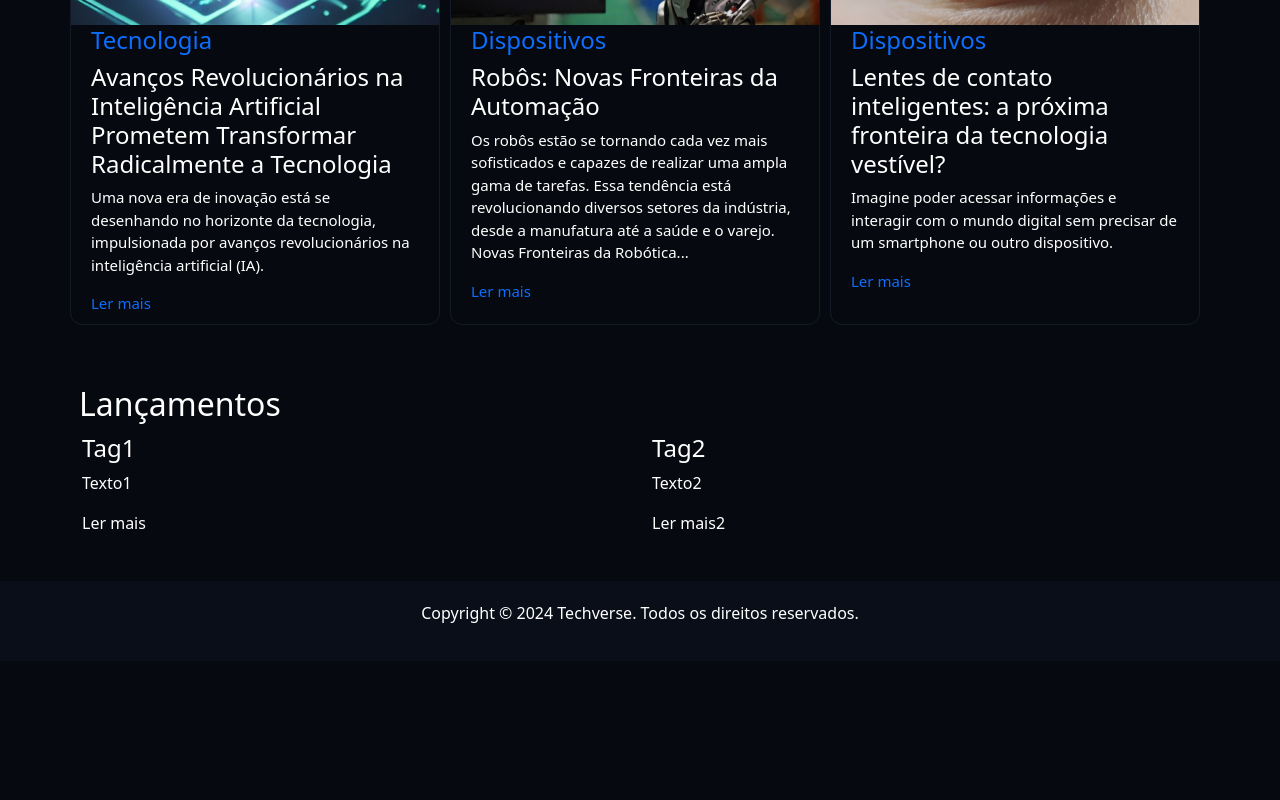
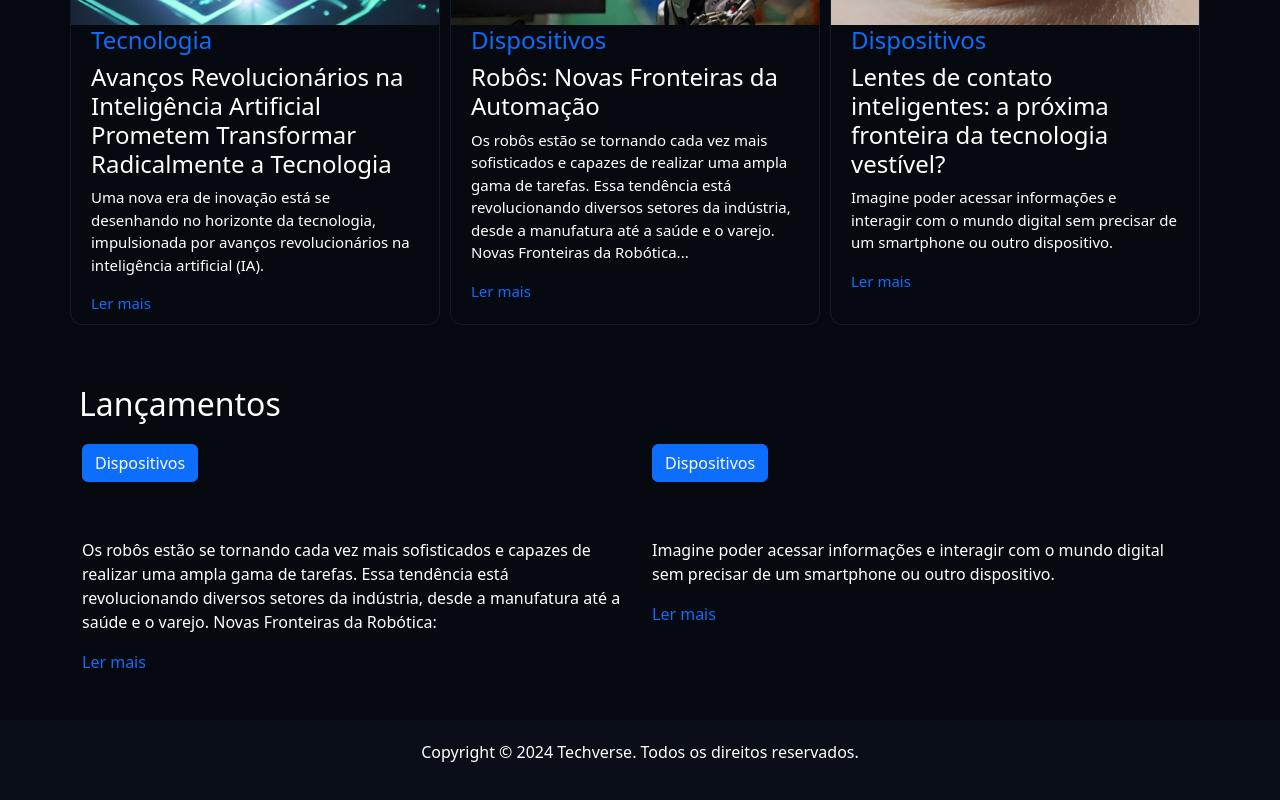
Before and after one commit to flaviooliveira478/TEIA-2023.2, a React (Vite) app: page / in a window 1280 px wide. Shown: the part 1243-2043 px from the top of the page. Before the commit the page ends 1904 px from the top, so only its background shows below. Built offline with nearby package versions, Linux system fonts and the light colour scheme.

Commit message:
finished: releases section

```diff
--- a/src/components/Releases.jsx
+++ b/src/components/Releases.jsx
@@ -1,4 +1,5 @@
 import React from "react";
+import { Link } from "react-router-dom";
 import "../index.css";
 
 const Releases = ({ dados }) => {
@@ -8,16 +9,26 @@ const Releases = ({ dados }) => {
       <div className="container ">
         <div className="row">
           <div className="col-6 releases-square">
-            <h4>{dados[0].tag}</h4>
-            <h4>{dados[0].titulo}</h4>
-            <p>{dados[0].text}</p>
-            <p>{dados[0].lermais}</p>
+            <Link
+              to={`noticias/7`}
+              style={{ textDecoration: "none", color: "white" }}
+            >
+              <h4 className="btn btn-primary ">{dados[0].tag}</h4>
+              <h4 className="releases-title">{dados[0].titulo}</h4>
+              <p>{dados[0].text}</p>
+              <p className="lermais">{dados[0].lermais}</p>
+            </Link>
           </div>
           <div className="col-6 releases-square">
-            <h4>{dados[1].tag}</h4>
-            <h4>{dados[1].titulo}</h4>
-            <p>{dados[1].text}</p>
-            <p>{dados[1].lermais}</p>
+            <Link
+              to={`noticias/8`}
+              style={{ textDecoration: "none", color: "white" }}
+            >
+              <h4 className="btn btn-primary">{dados[1].tag}</h4>
+              <h4 className="releases-title">{dados[1].titulo}</h4>
+              <p>{dados[1].text}</p>
+              <p className="lermais">{dados[1].lermais}</p>
+            </Link>
           </div>
         </div>
       </div>
--- a/src/components/pages/Home/Home.jsx
+++ b/src/components/pages/Home/Home.jsx
@@ -71,12 +71,23 @@ const Home = () => {
 
   const lancamentos = [
     {
-      tag: "Tag1",
-      title: "Título1",
-      text: "Texto1",
+      tag: "Dispositivos",
+      title: "Robôs: Novas Fronteiras da Automação",
+      text: `Os robôs estão se tornando cada vez mais sofisticados e
+      capazes de realizar uma ampla gama de tarefas. Essa tendência
+      está revolucionando diversos setores da indústria, desde a
+      manufatura até a saúde e o varejo. Novas Fronteiras da
+      Robótica:`,
       lermais: "Ler mais",
     },
-    { tag: "Tag2", title: "Título2", text: "Texto2", lermais: "Ler mais2" },
+    {
+      tag: "Dispositivos",
+      title:
+        "Lentes de contato inteligentes: a próxima fronteira da tecnologia vestível?",
+      text: `Imagine poder acessar informações e interagir com o mundo
+      digital sem precisar de um smartphone ou outro dispositivo.`,
+      lermais: "Ler mais",
+    },
   ];
   return (
     <div>
--- a/src/index.css
+++ b/src/index.css
@@ -145,14 +145,19 @@ ul.navbar-nav {
 .releases h2 {
   padding-left: 79px;
   margin-top: 40px;
-  margin-bottom: 10px;
+  margin-bottom: 20px;
 }
 
 .releases-square {
-  /* border: 1px solid white; */
   margin-bottom: 30px;
 }
-
+.lermais {
+  color: #0d6efd;
+}
+.releases-title {
+  padding-top: 20px;
+  padding-bottom: 20px;
+}
 /* FOOTER */
 
 footer {
```
